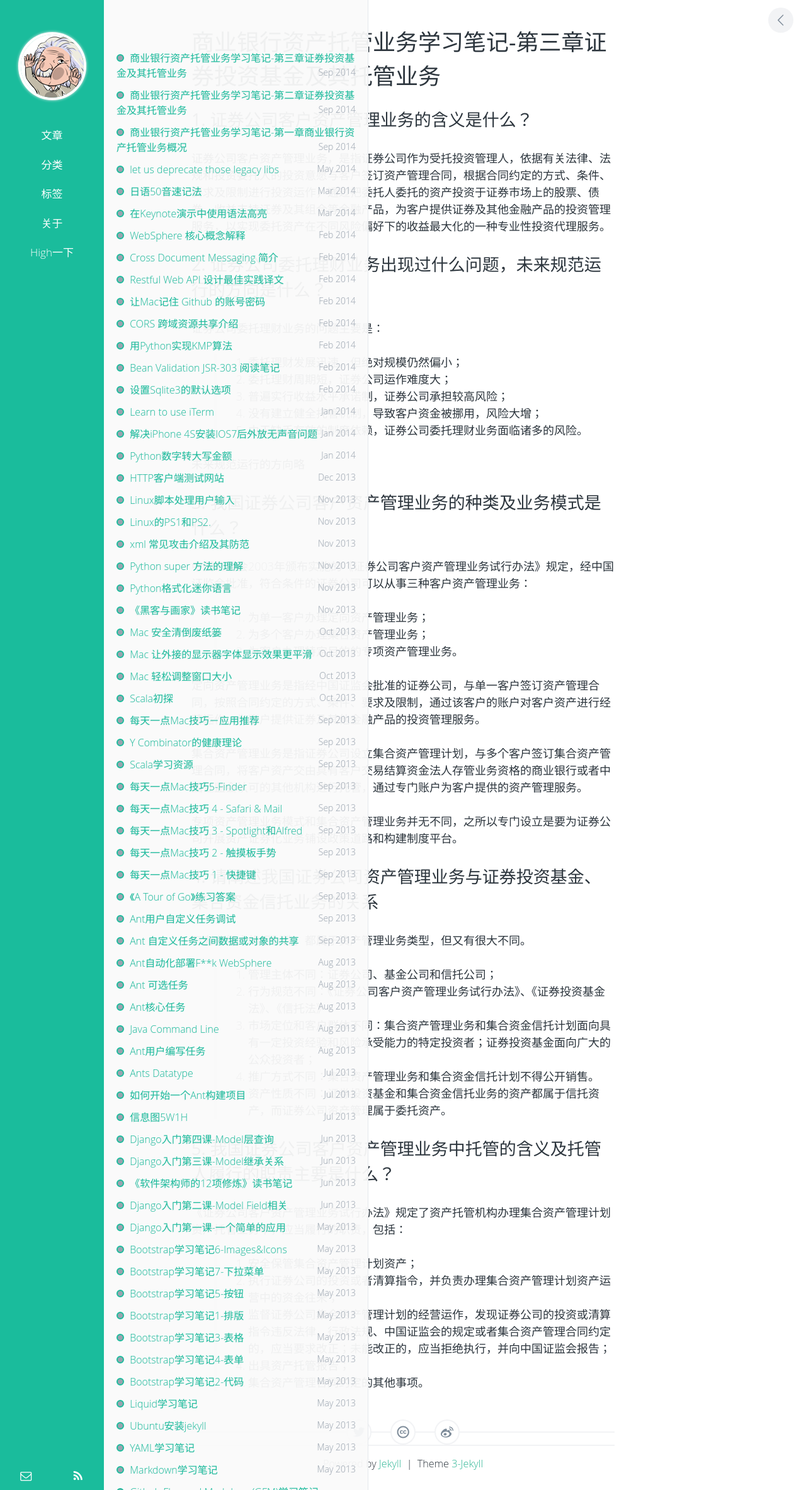
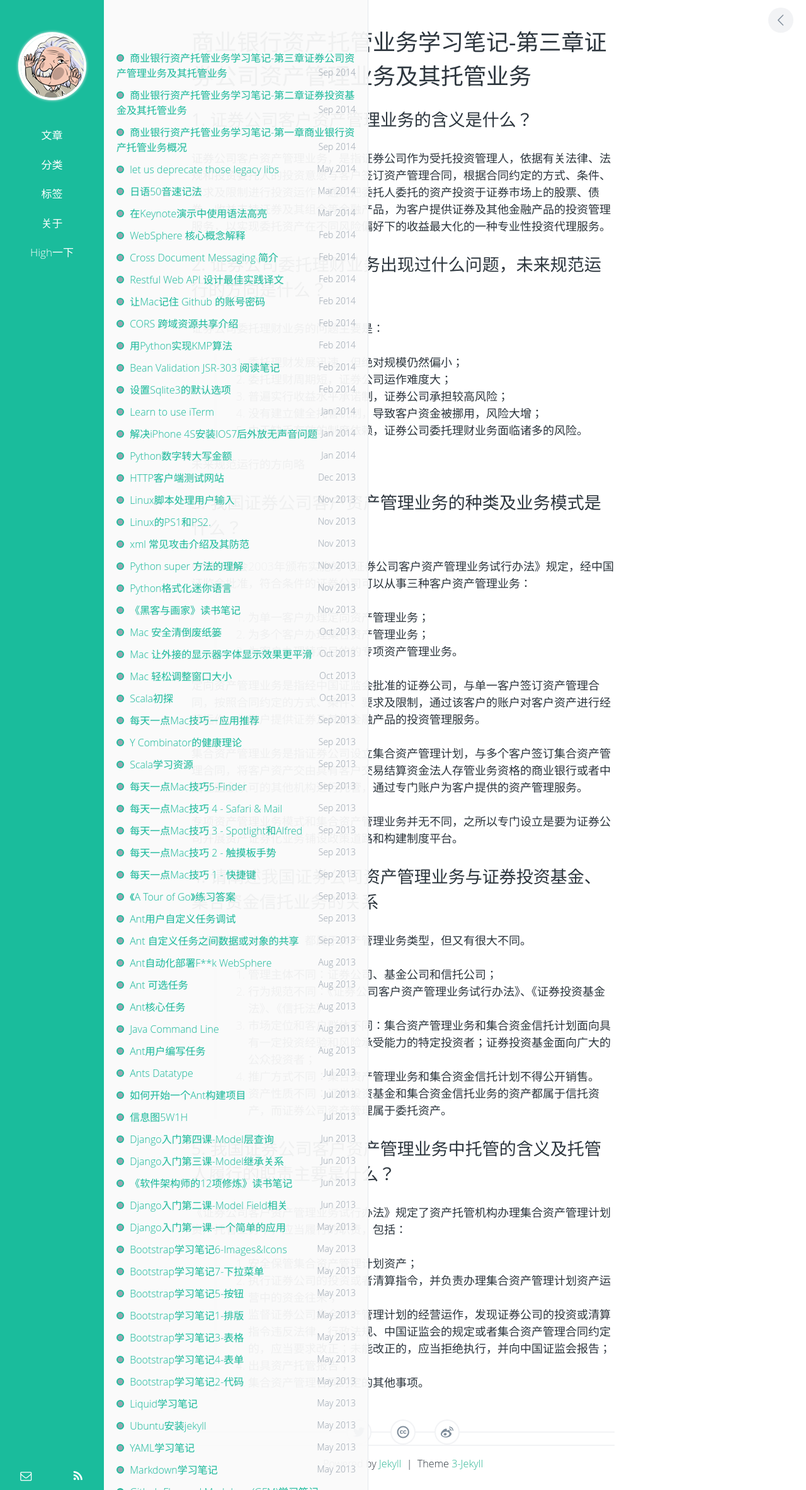
Before and after one commit to gangyou/gangyou.github.io, a Jekyll site: the page built from _posts/2014-09-06-custody-chapter3-notes.md, in a window 1280 px wide. Shown: the whole page at 63% size. Built offline with Jekyll 4.4.1, drawn with Linux system fonts in a browser that asks for light colours; Markdown is read by kramdown in place of the engine named in the settings; comment, search, counter and statistics services are not loaded.

Commit message:
修改标题

```diff
--- a/_posts/2014-09-06-custody-chapter3-notes.md
+++ b/_posts/2014-09-06-custody-chapter3-notes.md
@@ -1,6 +1,6 @@
 ---
 layout: post
-title: 商业银行资产托管业务学习笔记-第三章证券投资基金及其托管业务
+title: 商业银行资产托管业务学习笔记-第三章证券公司资产管理业务及其托管业务
 description: learning custody chapter 3 notes
 tags: [Banks]
 categories: [Work]
```
